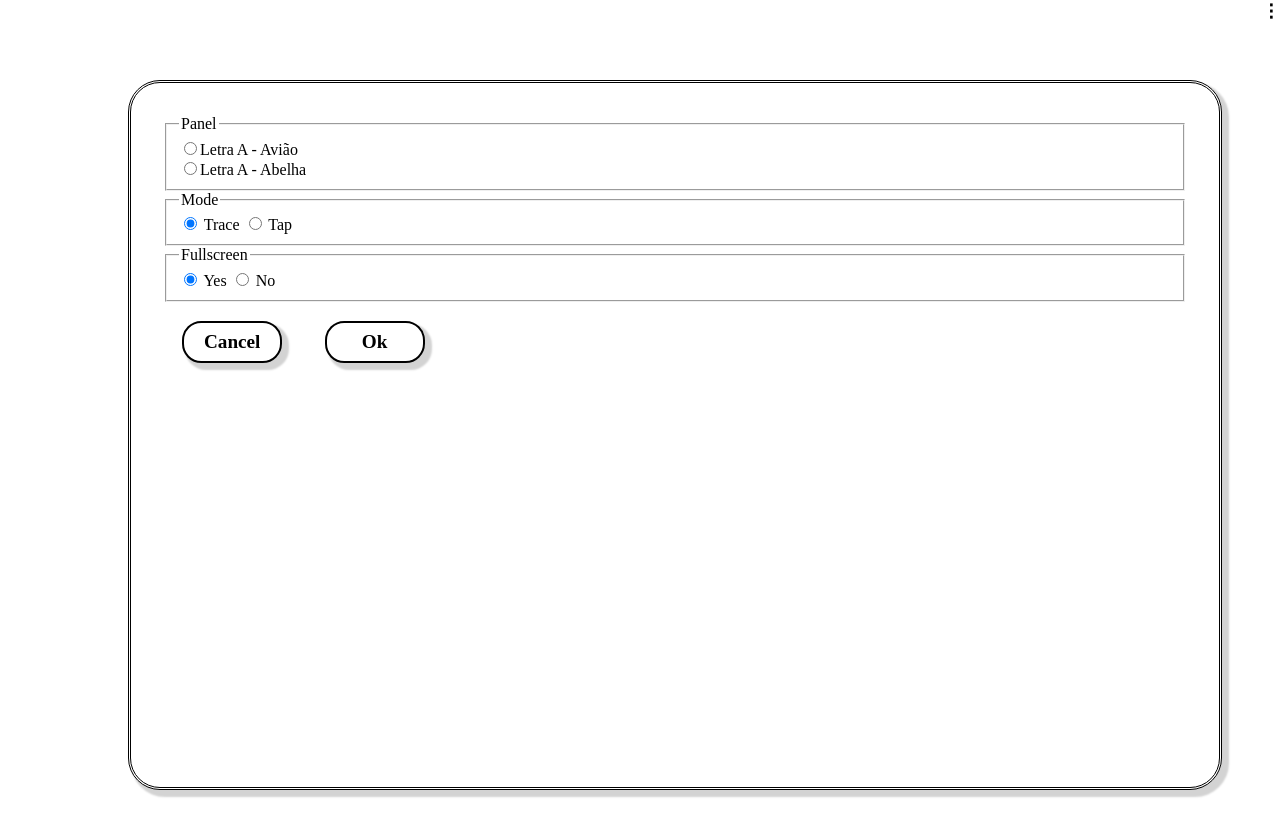
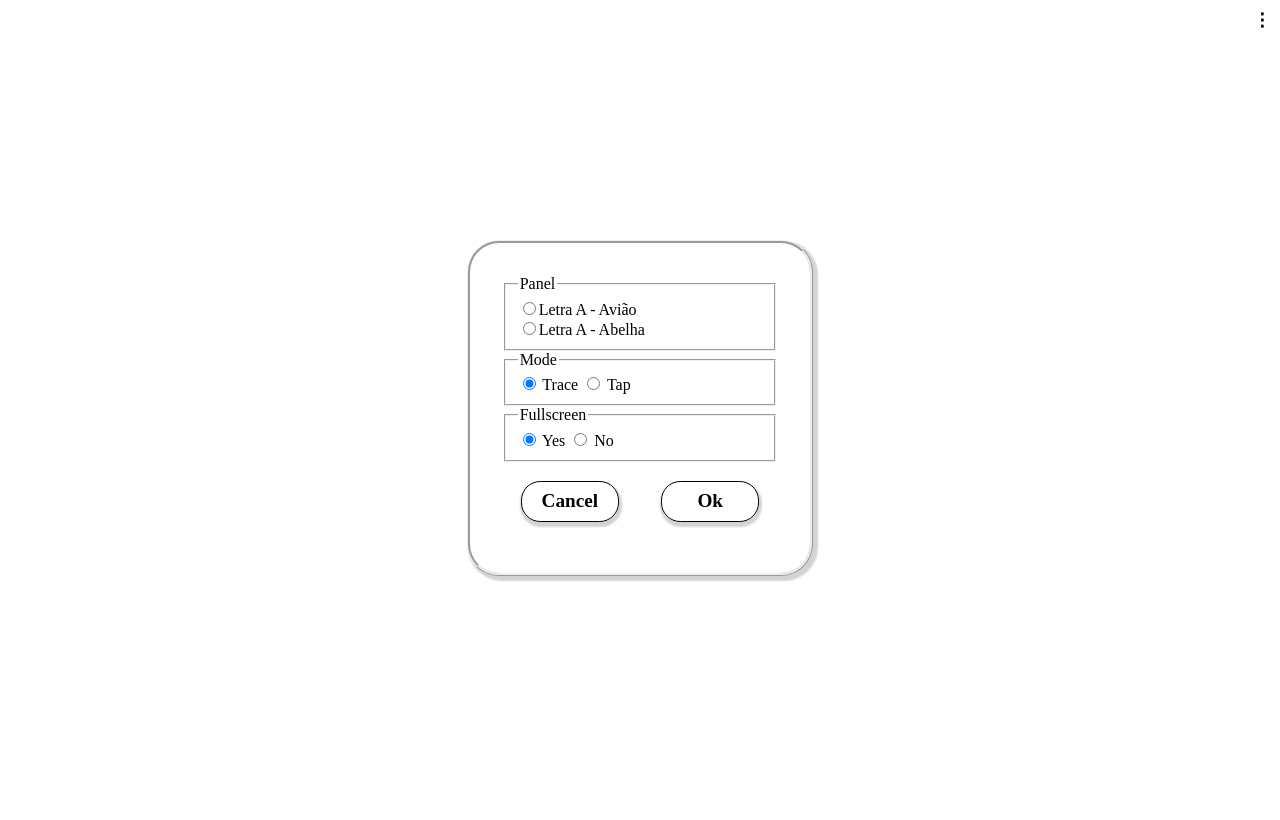
Before and after one commit to zpleal/letras-ativas, a plain HTML site: page index.html in a window 1280 px wide. Drawn offline with Linux system fonts and the light colour scheme.

Commit message:
Fixed configs dialog

```diff
--- a/style.css
+++ b/style.css
@@ -1,6 +1,10 @@
 
 body {
   position: relative;
+  overflow: hidden;
+  display: flex;
+  align-items: center;
+  justify-content: center;
 }
 
 canvas {
@@ -16,6 +20,8 @@ canvas {
   right: 0px;
   top: 0px;
 
+  margin: 0.5em;
+
   font-size: large;
   font-weight: bold;
 
@@ -28,18 +34,13 @@ canvas {
 
   background-color: white;
 
-  top: 10%;
-  left: 10%;
-  width: 80%;
-  height: 80%;
-
   padding: 2em;
 
   border-width: 3px;
-  border-style: double;
+  border-style: ridge;
 
   border-radius: 2em;
-  box-shadow: 5px 5px 2px 2px lightgray;
+  box-shadow: 3px 3px 2px 2px lightgray;
 }
 
 .button {
@@ -48,16 +49,24 @@ canvas {
  height: 2em;
  margin: 1em;
  line-height: 2em;
- border-width: 2px;
+ border-width: 1px;
  border-radius: 1em;
  border-style: solid;
- box-shadow: 5px 5px 2px 2px lightgrey;
+ box-shadow: 1px 3px 2px 2px lightgrey;
  text-align: center;
  font-size: larger;
  font-weight: bold;
  cursor: pointer;
 }
 
+.button:hover {
+  background-color: lightgray;
+}
+
+.button:active {
+  box-shadow: 1px 1px 2px 2px lightgrey;
+}
+
 input[type=radio] {
   cursor: pointer;
 }
```
